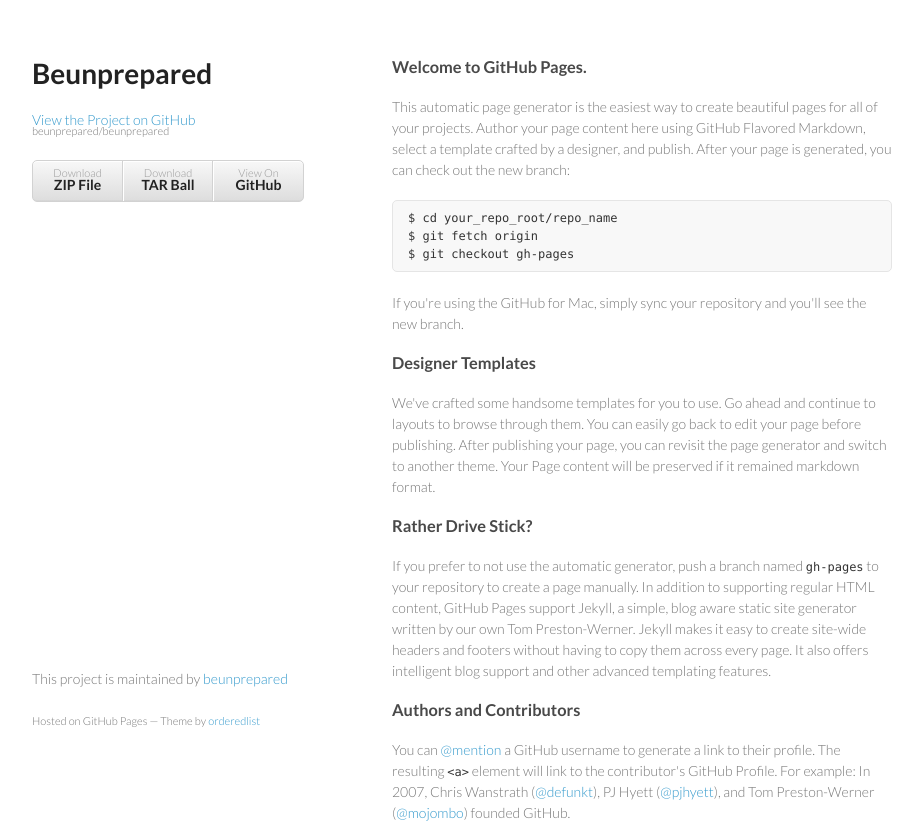
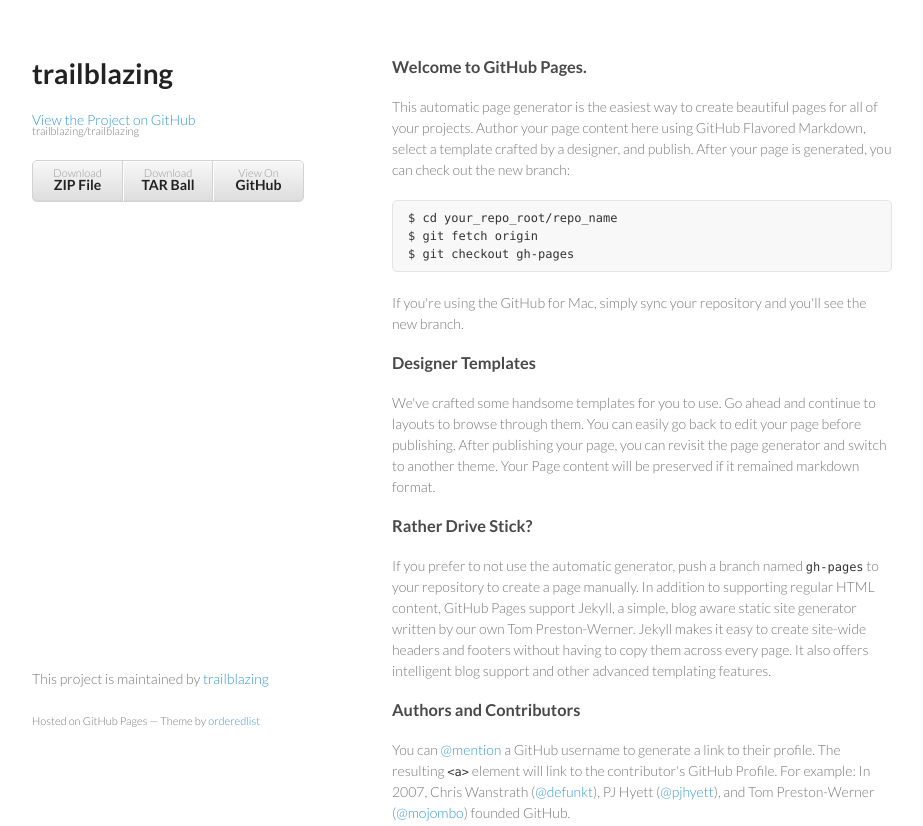
Before and after one commit to trailblazing/tuojung, a plain HTML site: page index.html in a window 1280 px wide. Shown: the top 826 px of the page, without its empty margins (178-1101 px from the left). Drawn offline with Linux system fonts and the light colour scheme.

Commit message:
Update index.html

```diff
--- a/index.html
+++ b/index.html
@@ -3,7 +3,7 @@
   <head>
     <meta charset="utf-8">
     <meta http-equiv="X-UA-Compatible" content="chrome=1">
-    <title>Beunprepared by beunprepared</title>
+    <title>Tuo Jung's Log by trailblazing</title>
 
     <link rel="stylesheet" href="stylesheets/styles.css">
     <link rel="stylesheet" href="stylesheets/pygment_trac.css">
@@ -15,16 +15,16 @@
   <body>
     <div class="wrapper">
       <header>
-        <h1>Beunprepared</h1>
+        <h1>trailblazing</h1>
         <p></p>
 
-        <p class="view"><a href="https://github.com/beunprepared/beunprepared">View the Project on GitHub <small>beunprepared/beunprepared</small></a></p>
+        <p class="view"><a href="https://github.com/trailblazing/trailblazing">View the Project on GitHub <small>trailblazing/trailblazing</small></a></p>
 
 
         <ul>
-          <li><a href="https://github.com/beunprepared/beunprepared/zipball/master">Download <strong>ZIP File</strong></a></li>
-          <li><a href="https://github.com/beunprepared/beunprepared/tarball/master">Download <strong>TAR Ball</strong></a></li>
-          <li><a href="https://github.com/beunprepared/beunprepared">View On <strong>GitHub</strong></a></li>
+          <li><a href="https://github.com/trailblazing/trailblazing/zipball/master">Download <strong>ZIP File</strong></a></li>
+          <li><a href="https://github.com/trailblazing/trailblazing/tarball/master">Download <strong>TAR Ball</strong></a></li>
+          <li><a href="https://github.com/trailblazing/trailblazing">View On <strong>GitHub</strong></a></li>
         </ul>
       </header>
       <section>
@@ -61,7 +61,7 @@
 <p>Having trouble with Pages? Check out the documentation at <a href="http://help.github.com/pages">http://help.github.com/pages</a> or contact <a href="mailto:support@github.com">support@github.com</a> and we’ll help you sort it out.</p>
       </section>
       <footer>
-        <p>This project is maintained by <a href="https://github.com/beunprepared">beunprepared</a></p>
+        <p>This project is maintained by <a href="https://github.com/trailblazing">trailblazing</a></p>
         <p><small>Hosted on GitHub Pages &mdash; Theme by <a href="https://github.com/orderedlist">orderedlist</a></small></p>
       </footer>
     </div>
```
